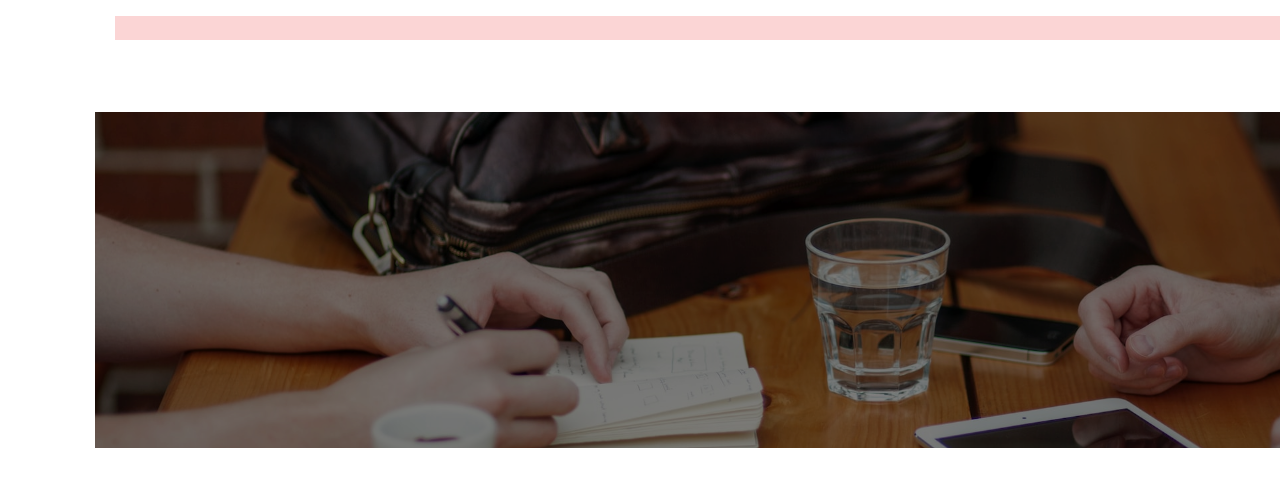
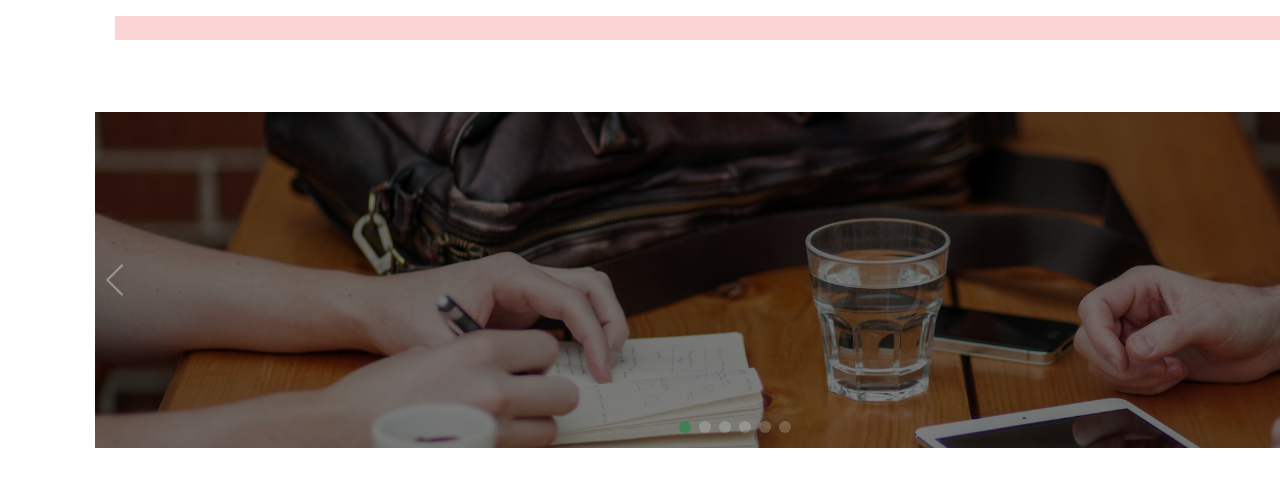
Before and after one commit to amirk1998/Food-Next, a Next.js app in the folder client/: page / in a window 1280 px wide. Shown: the top 486 px of the page. Built offline with nearby package versions, Linux system fonts and the light colour scheme.

Commit message:
Image Slider has been created

```diff
--- a/client/package.json
+++ b/client/package.json
@@ -21,8 +21,10 @@
     "postcss": "8.4.25",
     "prettier-plugin-tailwindcss": "^0.4.1",
     "react": "18.2.0",
+    "react-device-detect": "^2.2.3",
     "react-dom": "18.2.0",
     "react-icons": "^4.10.1",
+    "swiper": "^10.0.4",
     "tailwindcss": "3.3.2"
   }
 }
--- a/client/src/app/globals.css
+++ b/client/src/app/globals.css
@@ -58,3 +58,26 @@ body {
   user-select: none;
   /* background-color: var(--background-app-rgb); */
 }
+.swiper {
+  width: 100%;
+  height: 100vh;
+  /* max-height: 336px; */
+}
+
+.swiper-slide {
+  text-align: center;
+  font-size: 18px;
+  background: #fff;
+
+  /* Center slide text vertically */
+  display: flex;
+  justify-content: center;
+  align-items: center;
+}
+
+.swiper-slide img {
+  display: block;
+  width: 100%;
+  height: 100%;
+  object-fit: cover;
+}
--- a/client/src/app/page.jsx
+++ b/client/src/app/page.jsx
@@ -1,13 +1,40 @@
 'use client';
 
 import ImageSlider from '@/components/ImageSlider';
+
+const slides = [
+  {
+    src: '/images/ImageSlider/Image(1).jpg',
+    alt: 'Image (1)',
+  },
+  {
+    src: '/images/ImageSlider/Image(2).jpg',
+    alt: 'Image (2)',
+  },
+  {
+    src: '/images/ImageSlider/Image(3).jpg',
+    alt: 'Image (3)',
+  },
+  {
+    src: '/images/ImageSlider/Image(4).jpg',
+    alt: 'Image (4)',
+  },
+  {
+    src: '/images/ImageSlider/Image(5).jpg',
+    alt: 'Image (5)',
+  },
+  {
+    src: '/images/ImageSlider/Image(6).jpg',
+    alt: 'Image (6)',
+  },
+];
 
 export default function Home() {
   return (
     <main>
       {/* <h1 className='text-4xl font-bold'>Home Page</h1> */}
       <div>
-        <ImageSlider />
+        <ImageSlider slides={slides} />
       </div>
     </main>
   );
--- a/client/src/components/ImageSlider.jsx
+++ b/client/src/components/ImageSlider.jsx
@@ -1,96 +1,51 @@
 'use client';
+import { Swiper, SwiperSlide } from 'swiper/react';
+import { Navigation, Pagination } from 'swiper/modules';
+import Image from 'next/image';
 
-import LeftArrowIcon from '@/public/icons/LeftArrow';
-import RightArrowIcon from '@/public/icons/RightArrow';
-import Image from 'next/image';
-import { useState } from 'react';
+import 'swiper/css';
+import 'swiper/css/navigation';
+import 'swiper/css/pagination';
 
-const slides = [
-  {
-    src: '/images/ImageSlider/Image(1).jpg',
-    alt: 'Image (1)',
-  },
-  {
-    src: '/images/ImageSlider/Image(2).jpg',
-    alt: 'Image (2)',
-  },
-  {
-    src: '/images/ImageSlider/Image(3).jpg',
-    alt: 'Image (3)',
-  },
-  {
-    src: '/images/ImageSlider/Image(4).jpg',
-    alt: 'Image (4)',
-  },
-  {
-    src: '/images/ImageSlider/Image(5).jpg',
-    alt: 'Image (5)',
-  },
-  {
-    src: '/images/ImageSlider/Image(6).jpg',
-    alt: 'Image (6)',
-  },
-];
+const styles = {
+  '--swiper-navigation-color': 'white',
+  '--swiper-navigation-size': '32px',
+  '--swiper-pagination-color': '#417F56',
+  '--swiper-pagination-bullet-size': '12px',
+  '--swiper-pagination-bullet-inactive-color': '#fff',
+};
 
-const ImageSlider = () => {
-  const [currentImage, setCurrentImage] = useState(0);
-
+const ImageSlider = ({ slides }) => {
   return (
-    <div className='group relative mx-auto h-44 w-full md:h-[336px]'>
-      {/* Mobile Image Slider */}
-      <div className=' w-full md:hidden'>
+    <div>
+      <Swiper
+        dir='ltr'
+        navigation={window.innerWidth > 760 ? true : false}
+        pagination={{
+          clickable: true,
+        }}
+        modules={[Navigation, Pagination]}
+        className='max-h-44 md:max-h-[336px]'
+        style={styles}
+      >
+        {slides.map((slide, index) => {
+          return (
+            <SwiperSlide key={index}>
               <Image
-          src={`${slides[currentImage].src}`}
-          alt={`${slides[currentImage].alt}`}
-          className='bg-cover bg-center brightness-50 duration-500'
+                className='brightness-50'
+                src={slide.src}
+                alt={slide.alt}
                 quality={100}
                 fill
-          // sizes='100vw'
+                sizes='100vw'
                 style={{
                   objectFit: 'cover',
                 }}
               />
-        {/* TODO Create Dots */}
-        {/* <div className='absolute left-1/2 top-2 inline-flex w-10 items-center justify-center gap-1'>
-          {slides.map((slide, index) => {
-            return (
-              <div
-                key={index}
-                className={`${
-                  index === currentImage
-                    ? 'h-2 w-2 rounded-full border border-gray-200 bg-gray-600'
-                    : 'h-1 w-1 rounded-full bg-zinc-400'
-                }`}
-                onClick={() => setCurrentImage(index)}
-              ></div>
+            </SwiperSlide>
           );
         })}
-        </div> */}
-      </div>
-
-      {/* _________ */}
-      {/* Desktop Image Slider */}
-      <div className='hidden md:block'>
-        {/* Left Arrow */}
-        <Image
-          src={`${slides[currentImage].src}`}
-          alt={`${slides[currentImage].alt}`}
-          className='bg-cover bg-center brightness-50 duration-500'
-          quality={100}
-          fill
-          // sizes='100vw'
-          style={{
-            objectFit: 'cover',
-          }}
-        />
-        <div className='absolute right-5 top-[50%] hidden -translate-x-0 translate-y-[-50%] cursor-pointer rounded-full bg-black/20 p-2 text-2xl text-white group-hover:block'>
-          <RightArrowIcon />
-        </div>
-        {/* Right Arrow */}
-        <div className='absolute left-5 top-[50%] hidden -translate-x-0 translate-y-[-50%] cursor-pointer rounded-full bg-black/20 p-2 text-2xl text-white group-hover:block'>
-          <LeftArrowIcon />
-        </div>
-      </div>
+      </Swiper>
     </div>
   );
 };
```
Also changed, not shown: 1 other file (tests, documents, lock files or other folders). Lines whose indentation alone changed are shown as unchanged.
